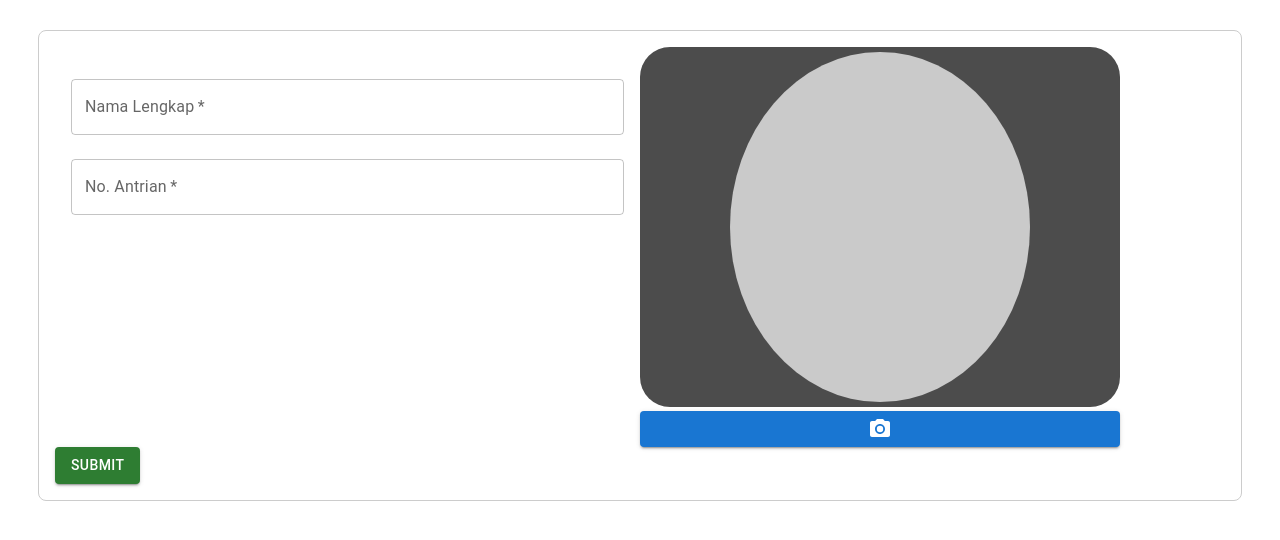
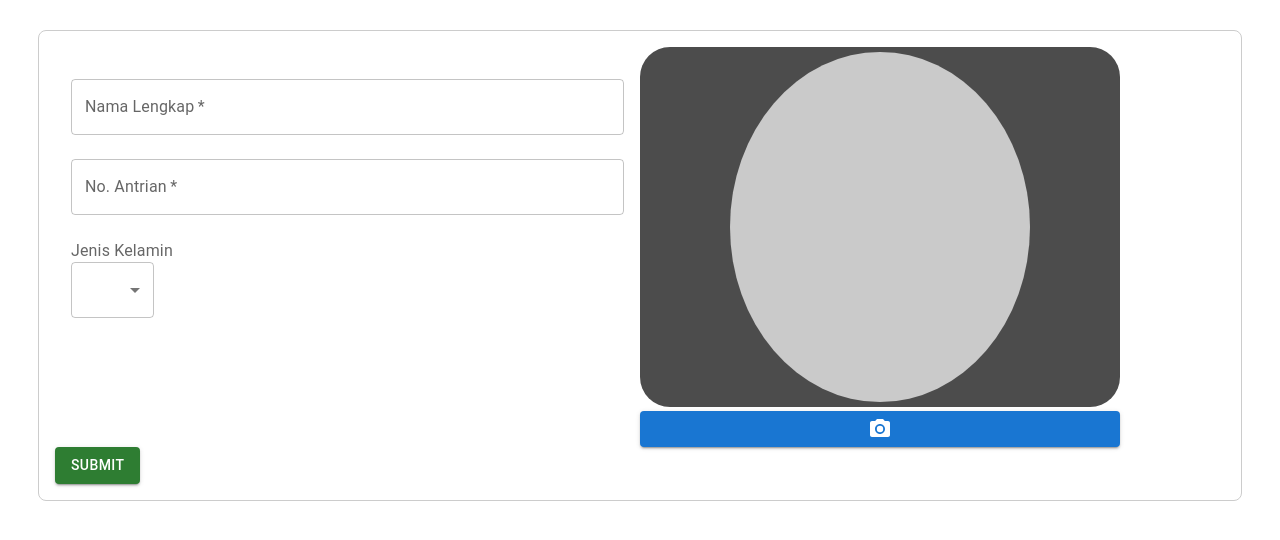
Before and after one commit to FaaizHaikal/face-recognition-app, a React (Vite) app in the folder client/: page /form in a window 1280 px wide. Shown: the top 540 px of the page. Built offline with nearby package versions, Linux system fonts and the light colour scheme; no server answers.

Commit message:
feat: add gender input

```diff
--- a/client/src/App.jsx
+++ b/client/src/App.jsx
@@ -30,6 +30,7 @@ function App() {
   const [formData, setFormData] = useState({
     nama: '',
     nomorAntrian: '',
+    jenisKelamin: '',
   });
 
   const [isFormValid, setIsFormValid] = useState(false);
--- a/client/src/components/AdminAddCustomer.jsx
+++ b/client/src/components/AdminAddCustomer.jsx
@@ -7,6 +7,9 @@ import { Dialog, DialogActions, DialogContent, TextField } from '@mui/material';
 import { Button } from '@mui/material';
 import { Typography } from '@mui/material';
 import { Box } from '@mui/material';
+import { MenuItem } from '@mui/material';
+import { Select } from '@mui/material';
+import { InputLabel } from '@mui/material';
 import AddPhotoAlternateIcon from '@mui/icons-material/AddPhotoAlternate';
 import base64ToBlob from '../utils/Base64ToBlob';
 import ROSLIB from 'roslib';
@@ -18,7 +21,6 @@ function AdminAddCustomer() {
   const ros = new ROSLIB.Ros({
     url: `ws://${ROS2_HOST}:${ROS2_PORT}`,
   });
-
 
   const {
     COMPRE_API_KEY,
@@ -63,8 +65,9 @@ function AdminAddCustomer() {
 
   useEffect(() => {
     const isNamaValid = formData.nama.length > 0;
+    const isJenisKelaminValid = formData.jenisKelamin.length > 0;
 
-    setIsFormValid(isNamaValid && isNomorAntrianValid());
+    setIsFormValid(isNamaValid && isJenisKelaminValid && isNomorAntrianValid());
   }, [formData, setIsFormValid]);
 
   const insertOneDatabase = async (id) => {
@@ -72,7 +75,8 @@ function AdminAddCustomer() {
       id: id,
       nama: formData.nama,
       nomorAntrian: formData.nomorAntrian,
-    }
+      jenisKelamin: formData.jenisKelamin,
+    };
     const request = {
       method: 'POST',
       headers: {
@@ -96,14 +100,14 @@ function AdminAddCustomer() {
       messageType: 'std_msgs/String',
     });
 
+    const sapaan = formData.jenisKelamin === 'L' ? 'Bapak' : 'Ibu';
+
     const message = new ROSLIB.Message({
-      data: `${formData.nama};${formData.nomorAntrian}`,
+      data: `${formData.nama};${formData.nomorAntrian};${sapaan}`,
     });
 
     stringTopic.publish(message);
-
-    console.log('Published to ROS2');
-  }
+  };
 
   const insertOneCompreFace = async (id) => {
     const imageBlob = base64ToBlob(capturedImage, 'image/jpeg');
@@ -233,6 +237,22 @@ function AdminAddCustomer() {
             required
             value={formData.nomorAntrian}
           />
+          <InputLabel id="jenisKelaminLabel" sx={{ marginTop: 2 }}>
+            Jenis Kelamin
+          </InputLabel>
+          <Select
+            sx={{
+              width: '15%',
+            }}
+            labelId="jenisKelaminLabel"
+            name="jenisKelamin"
+            onChange={handleFormChange}
+            required
+            value={formData.jenisKelamin}
+          >
+            <MenuItem value="L">Pria</MenuItem>
+            <MenuItem value="P">Wanita</MenuItem>
+          </Select>
 
           {/* Image Input */}
           <Box
--- a/client/src/components/DataInput.jsx
+++ b/client/src/components/DataInput.jsx
@@ -1,6 +1,8 @@
 import { useContext, useEffect } from 'react';
 import AppContext from '../context/AppContext';
-import { Box, TextField } from '@mui/material';
+import { Box, MenuItem, TextField } from '@mui/material';
+import { Select } from '@mui/material';
+import { InputLabel } from '@mui/material';
 
 function DataInput() {
   const { formData, setFormData, setIsFormValid } = useContext(AppContext);
@@ -18,8 +20,9 @@ function DataInput() {
 
   useEffect(() => {
     const isNamaValid = formData.nama.length > 0;
+    const isJenisKelaminValid = formData.jenisKelamin.length > 0;
 
-    setIsFormValid(isNamaValid && isNomorAntrianValid());
+    setIsFormValid(isNamaValid && isJenisKelaminValid && isNomorAntrianValid());
   }, [formData, setIsFormValid]);
 
   return (
@@ -48,6 +51,22 @@ function DataInput() {
         required
         value={formData.nomorAntrian}
       />
+      <InputLabel id="jenisKelaminLabel" sx={{ marginTop: 2 }}>
+        Jenis Kelamin
+      </InputLabel>
+      <Select
+        sx={{
+          width: '15%',
+        }}
+        labelId="jenisKelaminLabel"
+        name="jenisKelamin"
+        onChange={handleChange}
+        required
+        value={formData.jenisKelamin}
+      >
+        <MenuItem value="L">Pria</MenuItem>
+        <MenuItem value="P">Wanita</MenuItem>
+      </Select>
     </Box>
   );
 }
--- a/client/src/components/SubmitFormButton.jsx
+++ b/client/src/components/SubmitFormButton.jsx
@@ -31,7 +31,8 @@ function SubmitFormButton() {
       id: id,
       nama: formData.nama,
       nomorAntrian: formData.nomorAntrian,
-    }
+      jenisKelamin: formData.jenisKelamin,
+    };
 
     const request = {
       method: 'POST',
@@ -126,6 +127,7 @@ function SubmitFormButton() {
     setFormData({
       nama: '',
       nomorAntrian: '',
+      jenisKelamin: '',
     });
     setSubjectId(null);
 
--- a/client/src/pages/DetectSubjectPage.jsx
+++ b/client/src/pages/DetectSubjectPage.jsx
@@ -60,6 +60,7 @@ function DetectSubjectPage() {
               setFormData((prev) => ({
                 ...prev,
                 nama,
+                jenisKelamin,
               }));
 
               setSubjectId(id);
@@ -160,6 +161,8 @@ function DetectSubjectPage() {
       setFormData((prev) => ({
         ...prev,
         nama: '',
+        nomorAntrian: '',
+        jenisKelamin: '',
       }));
 
       setSubjectId(null);
```
Also changed, not shown: 2 other files (tests, documents, lock files or other folders).
